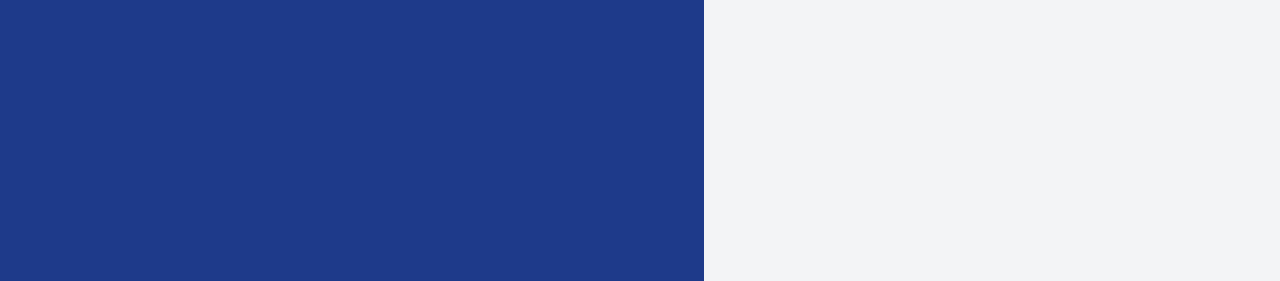
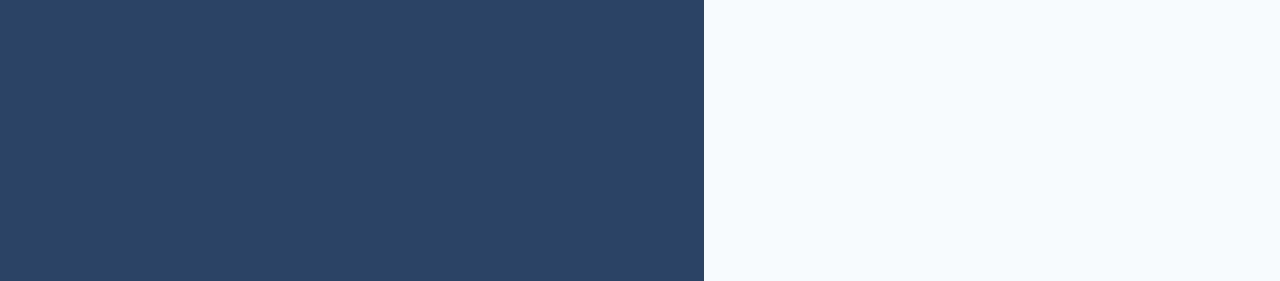
Before and after one commit to richardl33/tailwind-crash, a website: page src/index.html in a window 1280 px wide. Shown: the top 281 px of the page. Drawn offline with nearby package versions, Linux system fonts and the light colour scheme.

Commit message:
tailwind custom configurations - npm

```diff
--- a/src/css/main.css
+++ b/src/css/main.css
@@ -0,0 +1,3 @@
+@tailwind base;
+@tailwind components;
+@tailwind utilities;
--- a/src/index.html
+++ b/src/index.html
@@ -5,8 +5,8 @@
    <meta name="viewport" content="width=device-width, initial-scale=1.0">
    <meta http-equiv="X-UA-Compatible" content="ie=edge">
    <title>Tailwind CSS</title>
-   <link href="https://unpkg.com/tailwindcss@^1.0/dist/tailwind.min.css" rel="stylesheet">
-   <link rel="stylesheet" href="css/main.css">
+   <!-- <link href="https://unpkg.com/tailwindcss@^1.0/dist/tailwind.min.css" rel="stylesheet"> -->
+   <link rel="stylesheet" href="/dist/tailwind.css">
 </head>
 <body class="bg-gray-100">
    <div class="block md:flex">
--- /dev/null
+++ b/tailwind.config.js
@@ -0,0 +1,488 @@
+module.exports = {
+  prefix: '',
+  important: false,
+  separator: ':',
+  theme: {
+    screens: {
+      sm: '640px',
+      md: '768px',
+      lg: '1024px',
+      xl: '1280px',
+    },
+    colors: {
+      transparent: 'transparent',
+
+      black: '#000',
+      white: '#fff',
+
+      gray: {
+        100: '#f7fafc',
+        200: '#edf2f7',
+        300: '#e2e8f0',
+        400: '#cbd5e0',
+        500: '#a0aec0',
+        600: '#718096',
+        700: '#4a5568',
+        800: '#2d3748',
+        900: '#1a202c',
+      },
+      red: {
+        100: '#fff5f5',
+        200: '#fed7d7',
+        300: '#feb2b2',
+        400: '#fc8181',
+        500: '#f56565',
+        600: '#e53e3e',
+        700: '#c53030',
+        800: '#9b2c2c',
+        900: '#742a2a',
+      },
+      orange: {
+        100: '#fffaf0',
+        200: '#feebc8',
+        300: '#fbd38d',
+        400: '#f6ad55',
+        500: '#ed8936',
+        600: '#dd6b20',
+        700: '#c05621',
+        800: '#9c4221',
+        900: '#7b341e',
+      },
+      yellow: {
+        100: '#fffff0',
+        200: '#fefcbf',
+        300: '#faf089',
+        400: '#f6e05e',
+        500: '#ecc94b',
+        600: '#d69e2e',
+        700: '#b7791f',
+        800: '#975a16',
+        900: '#744210',
+      },
+      green: {
+        100: '#f0fff4',
+        200: '#c6f6d5',
+        300: '#9ae6b4',
+        400: '#68d391',
+        500: '#48bb78',
+        600: '#38a169',
+        700: '#2f855a',
+        800: '#276749',
+        900: '#22543d',
+      },
+      teal: {
+        100: '#e6fffa',
+        200: '#b2f5ea',
+        300: '#81e6d9',
+        400: '#4fd1c5',
+        500: '#38b2ac',
+        600: '#319795',
+        700: '#2c7a7b',
+        800: '#285e61',
+        900: '#234e52',
+      },
+      blue: {
+        100: '#ebf8ff',
+        200: '#bee3f8',
+        300: '#90cdf4',
+        400: '#63b3ed',
+        500: '#4299e1',
+        600: '#3182ce',
+        700: '#2b6cb0',
+        800: '#2c5282',
+        900: '#2a4365',
+      },
+      indigo: {
+        100: '#ebf4ff',
+        200: '#c3dafe',
+        300: '#a3bffa',
+        400: '#7f9cf5',
+        500: '#667eea',
+        600: '#5a67d8',
+        700: '#4c51bf',
+        800: '#434190',
+        900: '#3c366b',
+      },
+      purple: {
+        100: '#faf5ff',
+        200: '#e9d8fd',
+        300: '#d6bcfa',
+        400: '#b794f4',
+        500: '#9f7aea',
+        600: '#805ad5',
+        700: '#6b46c1',
+        800: '#553c9a',
+        900: '#44337a',
+      },
+      pink: {
+        100: '#fff5f7',
+        200: '#fed7e2',
+        300: '#fbb6ce',
+        400: '#f687b3',
+        500: '#ed64a6',
+        600: '#d53f8c',
+        700: '#b83280',
+        800: '#97266d',
+        900: '#702459',
+      },
+    },
+    spacing: {
+      px: '1px',
+      '0': '0',
+      '1': '0.25rem',
+      '2': '0.5rem',
+      '3': '0.75rem',
+      '4': '1rem',
+      '5': '1.25rem',
+      '6': '1.5rem',
+      '8': '2rem',
+      '10': '2.5rem',
+      '12': '3rem',
+      '16': '4rem',
+      '20': '5rem',
+      '24': '6rem',
+      '32': '8rem',
+      '40': '10rem',
+      '48': '12rem',
+      '56': '14rem',
+      '64': '16rem',
+    },
+    backgroundColor: theme => theme('colors'),
+    backgroundPosition: {
+      bottom: 'bottom',
+      center: 'center',
+      left: 'left',
+      'left-bottom': 'left bottom',
+      'left-top': 'left top',
+      right: 'right',
+      'right-bottom': 'right bottom',
+      'right-top': 'right top',
+      top: 'top',
+    },
+    backgroundSize: {
+      auto: 'auto',
+      cover: 'cover',
+      contain: 'contain',
+    },
+    borderColor: theme => ({
+      ...theme('colors'),
+      default: theme('colors.gray.300', 'currentColor'),
+    }),
+    borderRadius: {
+      none: '0',
+      sm: '0.125rem',
+      default: '0.25rem',
+      lg: '0.5rem',
+      full: '9999px',
+    },
+    borderWidth: {
+      default: '1px',
+      '0': '0',
+      '2': '2px',
+      '4': '4px',
+      '8': '8px',
+    },
+    boxShadow: {
+      default: '0 1px 3px 0 rgba(0, 0, 0, 0.1), 0 1px 2px 0 rgba(0, 0, 0, 0.06)',
+      md: '0 4px 6px -1px rgba(0, 0, 0, 0.1), 0 2px 4px -1px rgba(0, 0, 0, 0.06)',
+      lg: '0 10px 15px -3px rgba(0, 0, 0, 0.1), 0 4px 6px -2px rgba(0, 0, 0, 0.05)',
+      xl: '0 20px 25px -5px rgba(0, 0, 0, 0.1), 0 10px 10px -5px rgba(0, 0, 0, 0.04)',
+      '2xl': '0 25px 50px -12px rgba(0, 0, 0, 0.25)',
+      inner: 'inset 0 2px 4px 0 rgba(0, 0, 0, 0.06)',
+      outline: '0 0 0 3px rgba(66, 153, 225, 0.5)',
+      none: 'none',
+    },
+    container: {},
+    cursor: {
+      auto: 'auto',
+      default: 'default',
+      pointer: 'pointer',
+      wait: 'wait',
+      text: 'text',
+      move: 'move',
+      'not-allowed': 'not-allowed',
+    },
+    fill: {
+      current: 'currentColor',
+    },
+    flex: {
+      '1': '1 1 0%',
+      auto: '1 1 auto',
+      initial: '0 1 auto',
+      none: 'none',
+    },
+    flexGrow: {
+      '0': '0',
+      default: '1',
+    },
+    flexShrink: {
+      '0': '0',
+      default: '1',
+    },
+    fontFamily: {
+      sans: [
+        '-apple-system',
+        'BlinkMacSystemFont',
+        '"Segoe UI"',
+        'Roboto',
+        '"Helvetica Neue"',
+        'Arial',
+        '"Noto Sans"',
+        'sans-serif',
+        '"Apple Color Emoji"',
+        '"Segoe UI Emoji"',
+        '"Segoe UI Symbol"',
+        '"Noto Color Emoji"',
+      ],
+      serif: [
+        'Georgia',
+        'Cambria',
+        '"Times New Roman"',
+        'Times',
+        'serif',
+      ],
+      mono: [
+        'Menlo',
+        'Monaco',
+        'Consolas',
+        '"Liberation Mono"',
+        '"Courier New"',
+        'monospace',
+      ],
+    },
+    fontSize: {
+      xs: '0.75rem',
+      sm: '0.875rem',
+      base: '1rem',
+      lg: '1.125rem',
+      xl: '1.25rem',
+      '2xl': '1.5rem',
+      '3xl': '1.875rem',
+      '4xl': '2.25rem',
+      '5xl': '3rem',
+      '6xl': '4rem',
+    },
+    fontWeight: {
+      hairline: '100',
+      thin: '200',
+      light: '300',
+      normal: '400',
+      medium: '500',
+      semibold: '600',
+      bold: '700',
+      extrabold: '800',
+      black: '900',
+    },
+    height: theme => ({
+      auto: 'auto',
+      ...theme('spacing'),
+      full: '100%',
+      screen: '100vh',
+    }),
+    inset: {
+      '0': '0',
+      auto: 'auto',
+    },
+    letterSpacing: {
+      tighter: '-0.05em',
+      tight: '-0.025em',
+      normal: '0',
+      wide: '0.025em',
+      wider: '0.05em',
+      widest: '0.1em',
+    },
+    lineHeight: {
+      none: '1',
+      tight: '1.25',
+      snug: '1.375',
+      normal: '1.5',
+      relaxed: '1.625',
+      loose: '2',
+    },
+    listStyleType: {
+      none: 'none',
+      disc: 'disc',
+      decimal: 'decimal',
+    },
+    margin: (theme, { negative }) => ({
+      auto: 'auto',
+      ...theme('spacing'),
+      ...negative(theme('spacing')),
+    }),
+    maxHeight: {
+      full: '100%',
+      screen: '100vh',
+    },
+    maxWidth: {
+      xs: '20rem',
+      sm: '24rem',
+      md: '28rem',
+      lg: '32rem',
+      xl: '36rem',
+      '2xl': '42rem',
+      '3xl': '48rem',
+      '4xl': '56rem',
+      '5xl': '64rem',
+      '6xl': '72rem',
+      full: '100%',
+    },
+    minHeight: {
+      '0': '0',
+      full: '100%',
+      screen: '100vh',
+    },
+    minWidth: {
+      '0': '0',
+      full: '100%',
+    },
+    objectPosition: {
+      bottom: 'bottom',
+      center: 'center',
+      left: 'left',
+      'left-bottom': 'left bottom',
+      'left-top': 'left top',
+      right: 'right',
+      'right-bottom': 'right bottom',
+      'right-top': 'right top',
+      top: 'top',
+    },
+    opacity: {
+      '0': '0',
+      '25': '0.25',
+      '50': '0.5',
+      '75': '0.75',
+      '100': '1',
+    },
+    order: {
+      first: '-9999',
+      last: '9999',
+      none: '0',
+      '1': '1',
+      '2': '2',
+      '3': '3',
+      '4': '4',
+      '5': '5',
+      '6': '6',
+      '7': '7',
+      '8': '8',
+      '9': '9',
+      '10': '10',
+      '11': '11',
+      '12': '12',
+    },
+    padding: theme => theme('spacing'),
+    stroke: {
+      current: 'currentColor',
+    },
+    textColor: theme => theme('colors'),
+    width: theme => ({
+      auto: 'auto',
+      ...theme('spacing'),
+      '1/2': '50%',
+      '1/3': '33.33333%',
+      '2/3': '66.66667%',
+      '1/4': '25%',
+      '2/4': '50%',
+      '3/4': '75%',
+      '1/5': '20%',
+      '2/5': '40%',
+      '3/5': '60%',
+      '4/5': '80%',
+      '1/6': '16.66667%',
+      '2/6': '33.33333%',
+      '3/6': '50%',
+      '4/6': '66.66667%',
+      '5/6': '83.33333%',
+      '1/12': '8.33333%',
+      '2/12': '16.66667%',
+      '3/12': '25%',
+      '4/12': '33.33333%',
+      '5/12': '41.66667%',
+      '6/12': '50%',
+      '7/12': '58.33333%',
+      '8/12': '66.66667%',
+      '9/12': '75%',
+      '10/12': '83.33333%',
+      '11/12': '91.66667%',
+      full: '100%',
+      screen: '100vw',
+    }),
+    zIndex: {
+      auto: 'auto',
+      '0': '0',
+      '10': '10',
+      '20': '20',
+      '30': '30',
+      '40': '40',
+      '50': '50',
+    },
+  },
+  variants: {
+    alignContent: ['responsive'],
+    alignItems: ['responsive'],
+    alignSelf: ['responsive'],
+    appearance: ['responsive'],
+    backgroundAttachment: ['responsive'],
+    backgroundColor: ['responsive', 'hover', 'focus'],
+    backgroundPosition: ['responsive'],
+    backgroundRepeat: ['responsive'],
+    backgroundSize: ['responsive'],
+    borderCollapse: ['responsive'],
+    borderColor: ['responsive', 'hover', 'focus'],
+    borderRadius: ['responsive'],
+    borderStyle: ['responsive'],
+    borderWidth: ['responsive'],
+    boxShadow: ['responsive', 'hover', 'focus'],
+    cursor: ['responsive'],
+    display: ['responsive'],
+    fill: ['responsive'],
+    flex: ['responsive'],
+    flexDirection: ['responsive'],
+    flexGrow: ['responsive'],
+    flexShrink: ['responsive'],
+    flexWrap: ['responsive'],
+    float: ['responsive'],
+    fontFamily: ['responsive'],
+    fontSize: ['responsive'],
+    fontSmoothing: ['responsive'],
+    fontStyle: ['responsive'],
+    fontWeight: ['responsive', 'hover', 'focus'],
+    height: ['responsive'],
+    inset: ['responsive'],
+    justifyContent: ['responsive'],
+    letterSpacing: ['responsive'],
+    lineHeight: ['responsive'],
+    listStylePosition: ['responsive'],
+    listStyleType: ['responsive'],
+    margin: ['responsive'],
+    maxHeight: ['responsive'],
+    maxWidth: ['responsive'],
+    minHeight: ['responsive'],
+    minWidth: ['responsive'],
+    objectFit: ['responsive'],
+    objectPosition: ['responsive'],
+    opacity: ['responsive'],
+    order: ['responsive'],
+    outline: ['responsive', 'focus'],
+    overflow: ['responsive'],
+    padding: ['responsive'],
+    pointerEvents: ['responsive'],
+    position: ['responsive'],
+    resize: ['responsive'],
+    stroke: ['responsive'],
+    tableLayout: ['responsive'],
+    textAlign: ['responsive'],
+    textColor: ['responsive', 'hover', 'focus'],
+    textDecoration: ['responsive', 'hover', 'focus'],
+    textTransform: ['responsive'],
+    userSelect: ['responsive'],
+    verticalAlign: ['responsive'],
+    visibility: ['responsive'],
+    whitespace: ['responsive'],
+    width: ['responsive'],
+    wordBreak: ['responsive'],
+    zIndex: ['responsive'],
+  },
+  corePlugins: {},
+  plugins: [],
+}
```
Also changed, not shown: package.json (added, +30 -0 lines), dist/tailwind.css (added), 2 other files.
